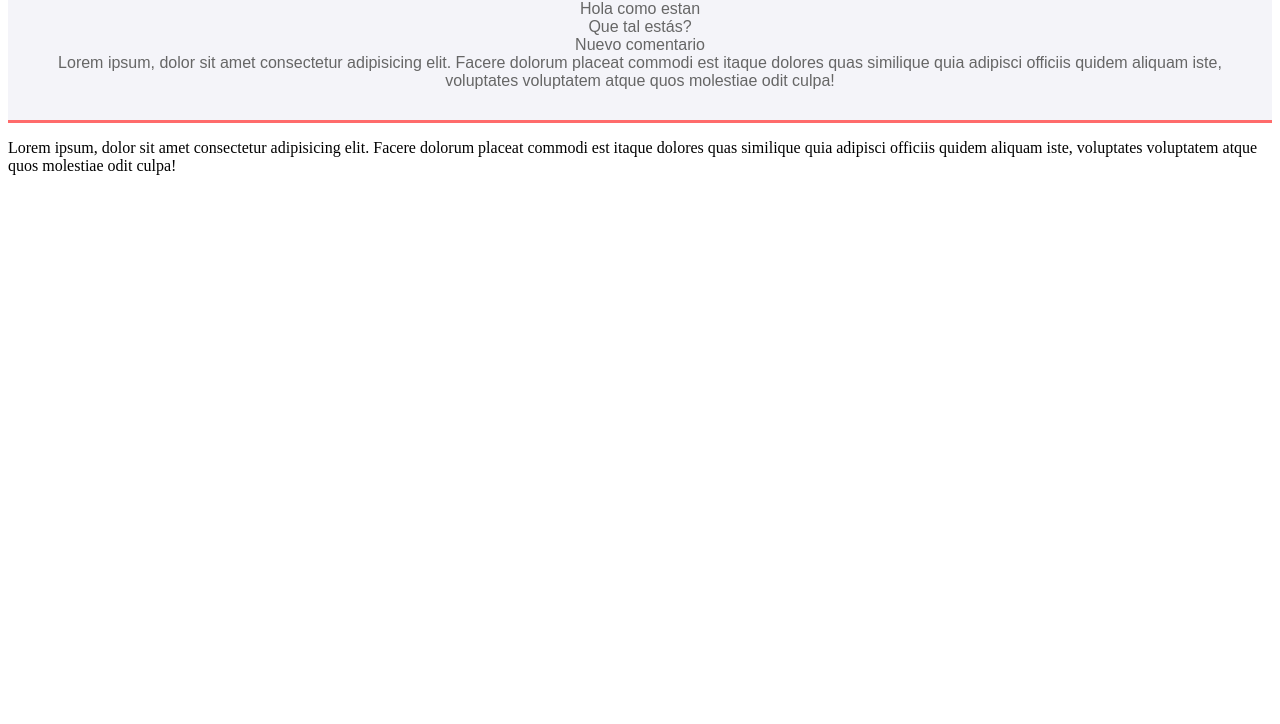
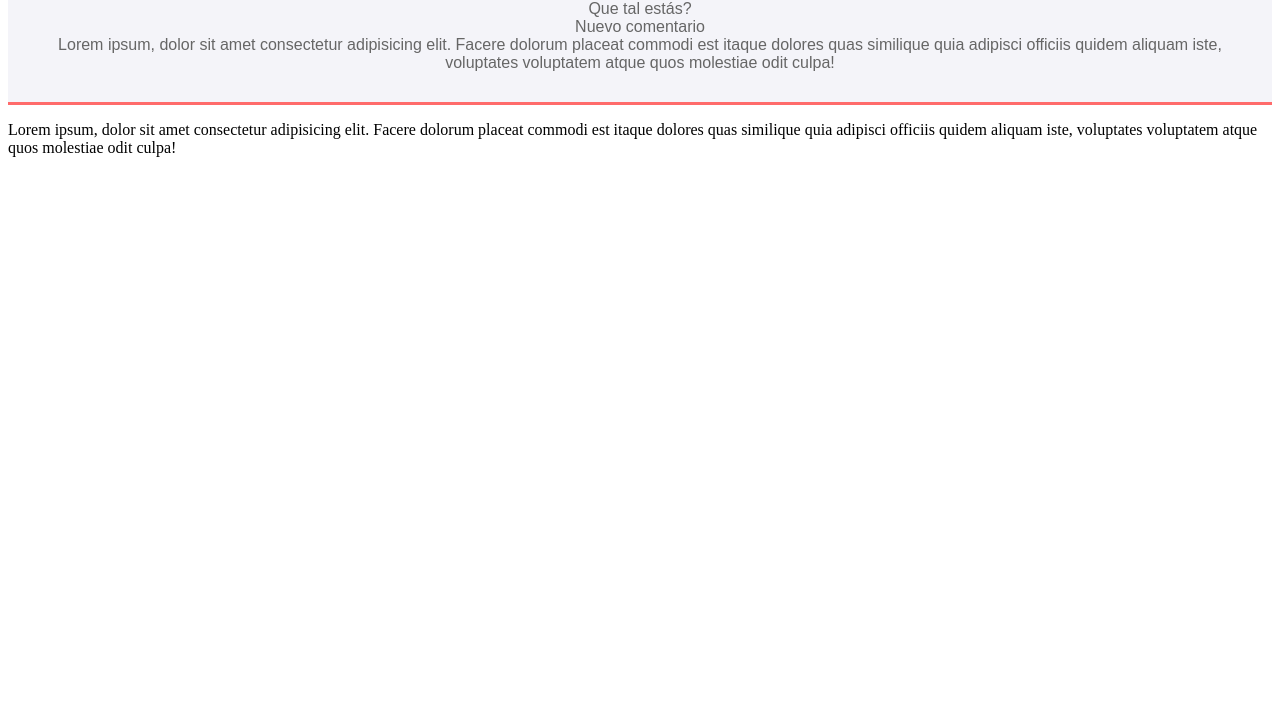
Before and after one commit to Jsphdp/Proyecto-16-10-26, a plain HTML site: page index.html in a window 1280 px wide. Shown: the part 76-800 px from the top of the page. Drawn offline with Linux system fonts and the light colour scheme.

Commit message:
Revert "feat/problemaCommit"
This reverts commit d4f9225f4df1b5f96d2db925b20bed6d7d4ed861.

```diff
--- a/index.html
+++ b/index.html
@@ -27,7 +27,6 @@
 
   <header class="header-sencillo">
     <h1>¡Hola, palette!</h1>
-    <p>Hola como estan</p>
     <p>Que tal estás?</p>
     <p>Nuevo comentario</p>
     <p>Lorem ipsum, dolor sit amet consectetur adipisicing elit. Facere dolorum placeat commodi est itaque dolores quas similique quia adipisci officiis quidem aliquam iste, voluptates voluptatem atque quos molestiae odit culpa!</p>
```
